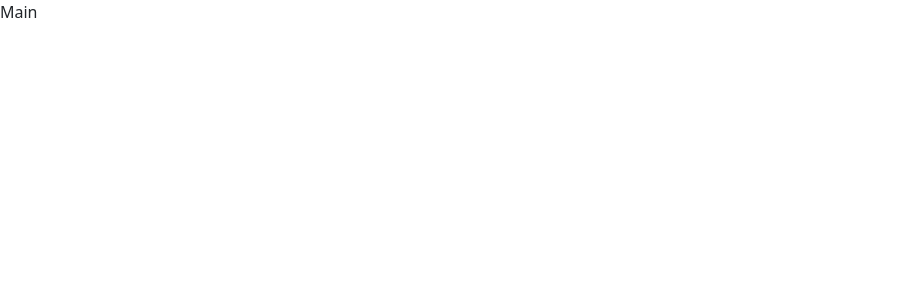
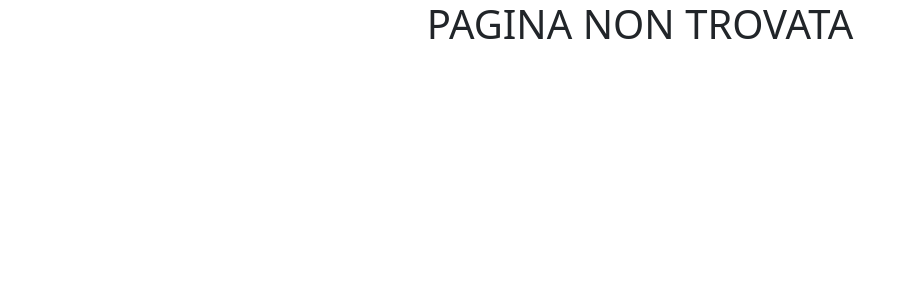
Before and after one commit to SimonePalmisciano/react-router, a React (Vite) app: page / in a window 1280 px wide. Shown: the top 300 px of the page, without its empty margins (0-915 px from the left). Built offline with nearby package versions, Linux system fonts and the light colour scheme.

Commit message:
installate nuovamente le dipendenze e creata pagina errore 404

```diff
--- a/package.json
+++ b/package.json
@@ -13,6 +13,7 @@
     "bootstrap": "^5.3.8",
     "react": "^19.2.5",
     "react-dom": "^19.2.5",
+    "react-router": "^7.15.0",
     "react-router-dom": "^7.15.0"
   },
   "devDependencies": {
--- a/src/App.jsx
+++ b/src/App.jsx
@@ -1,9 +1,15 @@
-import Main from "./components/Main/Main";
+import { BrowserRouter, Routes, Route } from "react-router-dom"
+import NotFound from "./pages/NotFound";
 
 
 function App() {
   return (
-    <Main />
+    <BrowserRouter>
+      <Routes>
+        <Route path="*" element={<NotFound />} />
+      </Routes>
+    </BrowserRouter>
   )
 }
+
 export default App;
--- /dev/null
+++ b/src/pages/NotFound.jsx
@@ -0,0 +1,8 @@
+function NotFound() {
+    return (
+        <div className="vh-100 d-flex justify-content-center align-item-center">
+            <h1>PAGINA NON TROVATA</h1>
+        </div>
+    )
+}
+export default NotFound
```
Also changed, not shown: 1 other file (tests, documents, lock files or other folders).
